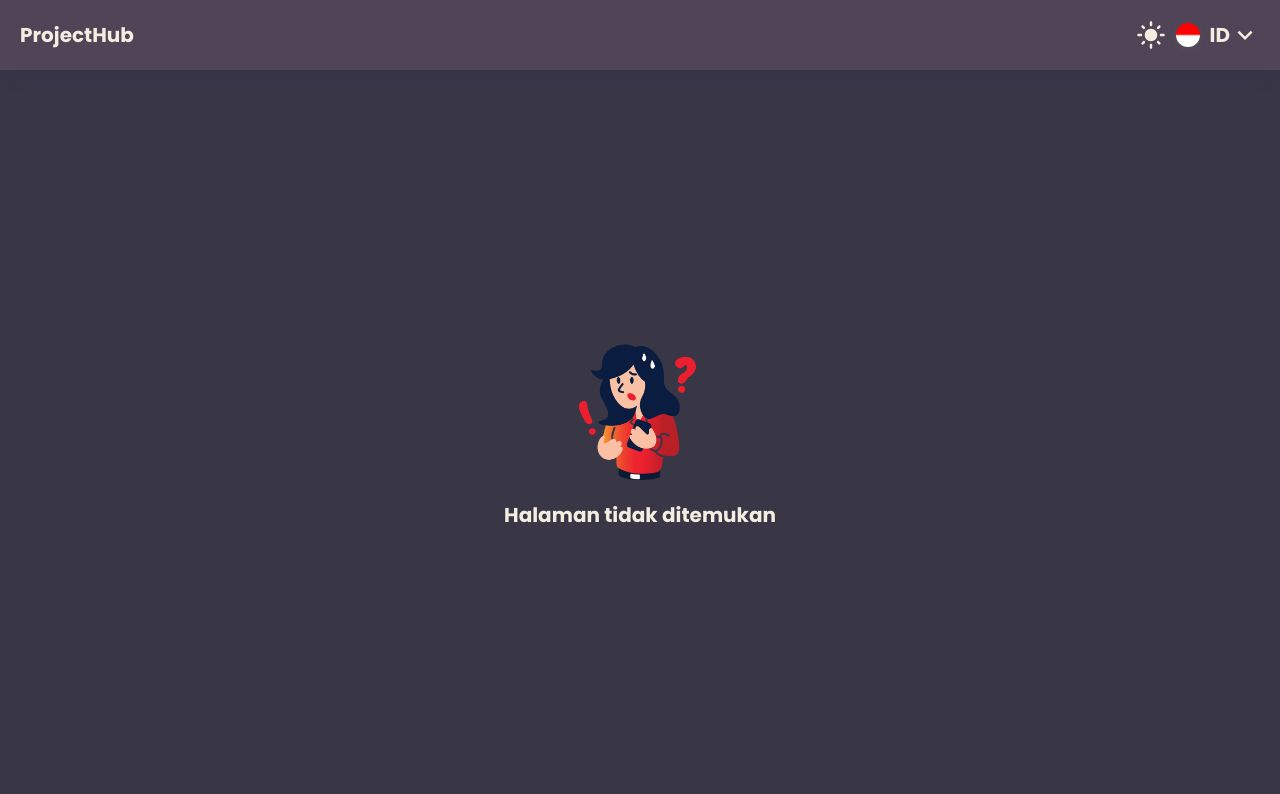
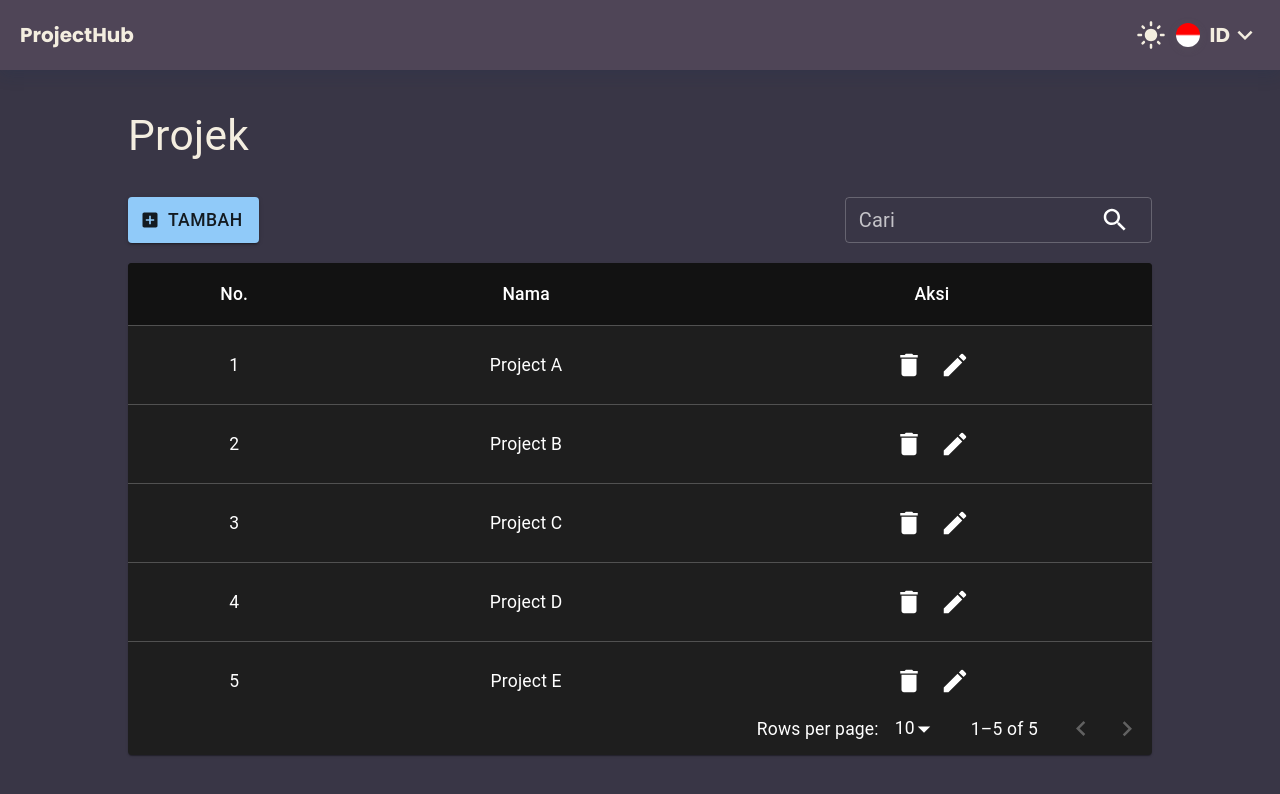
Before and after one commit to fauzi45/management-employee-projects, a React (Vite) app in the folder client/: page /admin/project in a window 1280 px wide. Shown: the top 794 px of the page. Built offline with nearby package versions, Linux system fonts and the light colour scheme.

Commit message:
feat: add project pages

```diff
--- a/client/src/languages/en.js
+++ b/client/src/languages/en.js
@@ -10,4 +10,11 @@ export default {
 
   app_text_login: 'Login',
   app_text_password: 'Password',
+  app_table_name: 'Name',
+  app_table_action: 'Action',
+  app_button_add: 'Add',
+  app_placeholder_search: 'Search',
+
+  app_text_department: 'Department',
+  app_text_project: 'Project'
 };
--- a/client/src/languages/id.js
+++ b/client/src/languages/id.js
@@ -9,5 +9,11 @@ export default {
   app_popup_close_button_label: 'Tutup',
 
   app_text_login: 'Masuk',
-  app_text_password: 'Kata Sandi'
+  app_text_password: 'Kata Sandi',
+  app_table_name: 'Nama',
+  app_table_action: 'Aksi',
+  app_button_add: 'Tambah',
+  app_placeholder_search: 'Cari',
+  app_text_department: 'Departemen',
+  app_text_project: 'Projek'
 };
--- /dev/null
+++ b/client/src/pages/Admin/Project/index.jsx
@@ -0,0 +1,153 @@
+import * as React from 'react';
+import { useState } from 'react';
+
+import { FormattedMessage, useIntl } from 'react-intl';
+
+import Paper from '@mui/material/Paper';
+import Table from '@mui/material/Table';
+import TableBody from '@mui/material/TableBody';
+import TableCell from '@mui/material/TableCell';
+import TableContainer from '@mui/material/TableContainer';
+import TableHead from '@mui/material/TableHead';
+import TablePagination from '@mui/material/TablePagination';
+import TableRow from '@mui/material/TableRow';
+import TextField from '@mui/material/TextField';
+import InputAdornment from '@mui/material/InputAdornment';
+import IconButton from '@mui/material/IconButton';
+import SearchIcon from '@mui/icons-material/Search';
+import Button from '@mui/material/Button';
+import AddBoxIcon from '@mui/icons-material/AddBox';
+import DeleteIcon from '@mui/icons-material/Delete';
+import EditIcon from '@mui/icons-material/Edit';
+import Typography from '@mui/material/Typography';
+
+import classes from './style.module.scss';
+
+const Project = () => {
+  const intl = useIntl();
+
+  const [page, setPage] = useState(0);
+  const [rowsPerPage, setRowsPerPage] = useState(10);
+  const [searchedVal, setSearchedVal] = useState('');
+
+  const handleChangePage = (event, newPage) => {
+    setPage(newPage);
+  };
+
+  const handleChangeRowsPerPage = (event) => {
+    setRowsPerPage(+event.target.value);
+    setPage(0);
+  };
+
+  const columns = [
+    { id: 'no', label: 'No.', minWidth: 10 },
+    { id: 'name', label: <FormattedMessage id="app_table_name" /> },
+    { id: 'action', label: <FormattedMessage id="app_table_action" /> },
+  ];
+
+  const rows = [
+    { id: 1, name: 'Project A' },
+    { id: 2, name: 'Project B' },
+    { id: 3, name: 'Project C' },
+    { id: 4, name: 'Project D' },
+    { id: 5, name: 'Project E' },
+  ];
+
+  return (
+    <div className={classes.container}>
+      <div className={classes.wrapper}>
+        <Typography variant="h4" mt={5} gutterBottom>
+          <FormattedMessage id="app_text_project" />
+        </Typography>
+        <div className={classes.feat}>
+          <Button startIcon={<AddBoxIcon />} variant="contained">
+            <FormattedMessage id="app_button_add" />
+          </Button>
+          <TextField
+            size="small"
+            InputProps={{
+              endAdornment: (
+                <InputAdornment>
+                  <IconButton>
+                    <SearchIcon />
+                  </IconButton>
+                </InputAdornment>
+              ),
+            }}
+            label={intl.formatMessage({ id: 'app_placeholder_search' })}
+            sx={{ width: '30%' }}
+            onChange={(e) => setSearchedVal(e.target.value)}
+          />
+        </div>
+        <Paper sx={{ width: '100%', overflow: 'hidden', mb: 5 }}>
+          <TableContainer className={classes.content} sx={{ maxHeight: 440 }}>
+            <Table stickyHeader aria-label="sticky table">
+              <TableHead>
+                <TableRow>
+                  {columns.map((column) => (
+                    <TableCell key={column.id} align="center" style={{ minWidth: column.minWidth }}>
+                      {column.label}
+                    </TableCell>
+                  ))}
+                </TableRow>
+              </TableHead>
+              <TableBody>
+                {rows
+                  .slice(page * rowsPerPage, page * rowsPerPage + rowsPerPage)
+                  .filter(
+                    (row) =>
+                      !searchedVal.length ||
+                      row.name.toString().toLowerCase().includes(searchedVal.toString().toLowerCase())
+                  )
+                  .map((row, index) => (
+                    <TableRow hover role="checkbox" tabIndex={-1} key={row.id}>
+                      <TableCell align="center">{page * rowsPerPage + index + 1}</TableCell>
+                      <TableCell align="center">{row.name}</TableCell>
+                      <TableCell align="center">
+                        <IconButton aria-label="delete">
+                          <DeleteIcon />
+                        </IconButton>
+                        <IconButton aria-label="update">
+                          <EditIcon />
+                        </IconButton>
+                      </TableCell>
+                    </TableRow>
+                  ))}
+                {rows.length === 0 && searchedVal.length > 0 && (
+                  <TableRow>
+                    <TableCell align="center" colSpan={columns.length}>
+                      No data found
+                    </TableCell>
+                  </TableRow>
+                )}
+                {rows.length > 0 &&
+                  rows.filter(
+                    (row) =>
+                      !searchedVal.length ||
+                      row.name.toString().toLowerCase().includes(searchedVal.toString().toLowerCase())
+                  ).length === 0 && (
+                    <TableRow>
+                      <TableCell align="center" colSpan={columns.length}>
+                        No matching data found
+                      </TableCell>
+                    </TableRow>
+                  )}
+              </TableBody>
+            </Table>
+          </TableContainer>
+          <TablePagination
+            rowsPerPageOptions={[10, 25, 100]}
+            component="div"
+            count={rows.length}
+            rowsPerPage={rowsPerPage}
+            page={page}
+            onPageChange={handleChangePage}
+            onRowsPerPageChange={handleChangeRowsPerPage}
+          />
+        </Paper>
+      </div>
+    </div>
+  );
+};
+
+export default Project;
--- /dev/null
+++ b/client/src/pages/Admin/Project/style.module.scss
@@ -0,0 +1,19 @@
+@import '../../../styles/base.scss';
+
+.container {
+  width: 100%;
+  @include directionY;
+  align-items: center;
+  .wrapper {
+    width: 80%;
+    @include directionY;
+    .feat {
+      @include directionX;
+      justify-content: space-between;
+      margin: 1rem 0rem;
+    }
+  }
+  .content::-webkit-scrollbar {
+    display: none;
+  }
+}
--- a/client/src/routes/index.jsx
+++ b/client/src/routes/index.jsx
@@ -1,5 +1,6 @@
 import MainLayout from '@layouts/MainLayout';
 import Department from '@pages/Admin/Department';
+import Project from '@pages/Admin/Project';
 
 import Home from '@pages/Home';
 import Login from '@pages/Login';
@@ -21,6 +22,13 @@ const routes = [
     layout: MainLayout,
   },
   {
+    path: '/admin/project',
+    name: 'Project',
+    protected: false,
+    component: Project,
+    layout: MainLayout,
+  },
+  {
     path: '/login',
     name: 'Login',
     protected: false,
```
